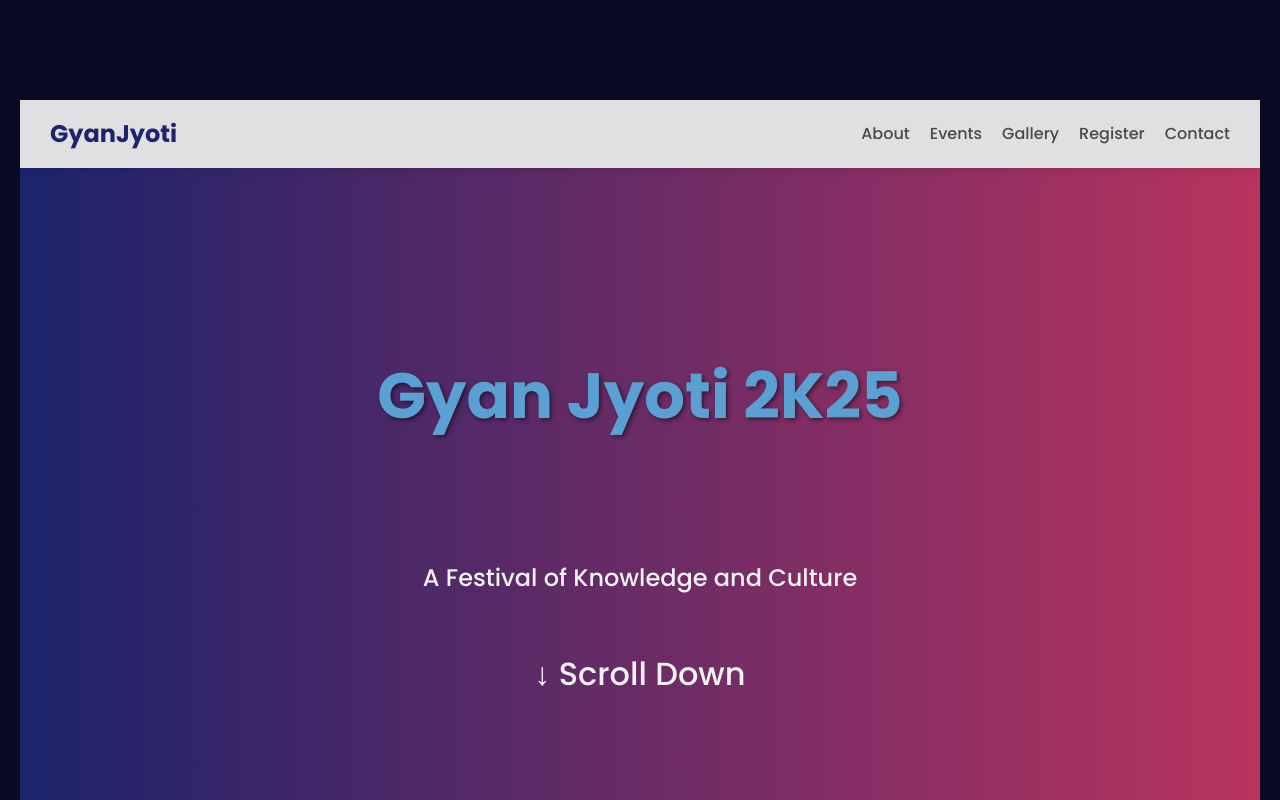
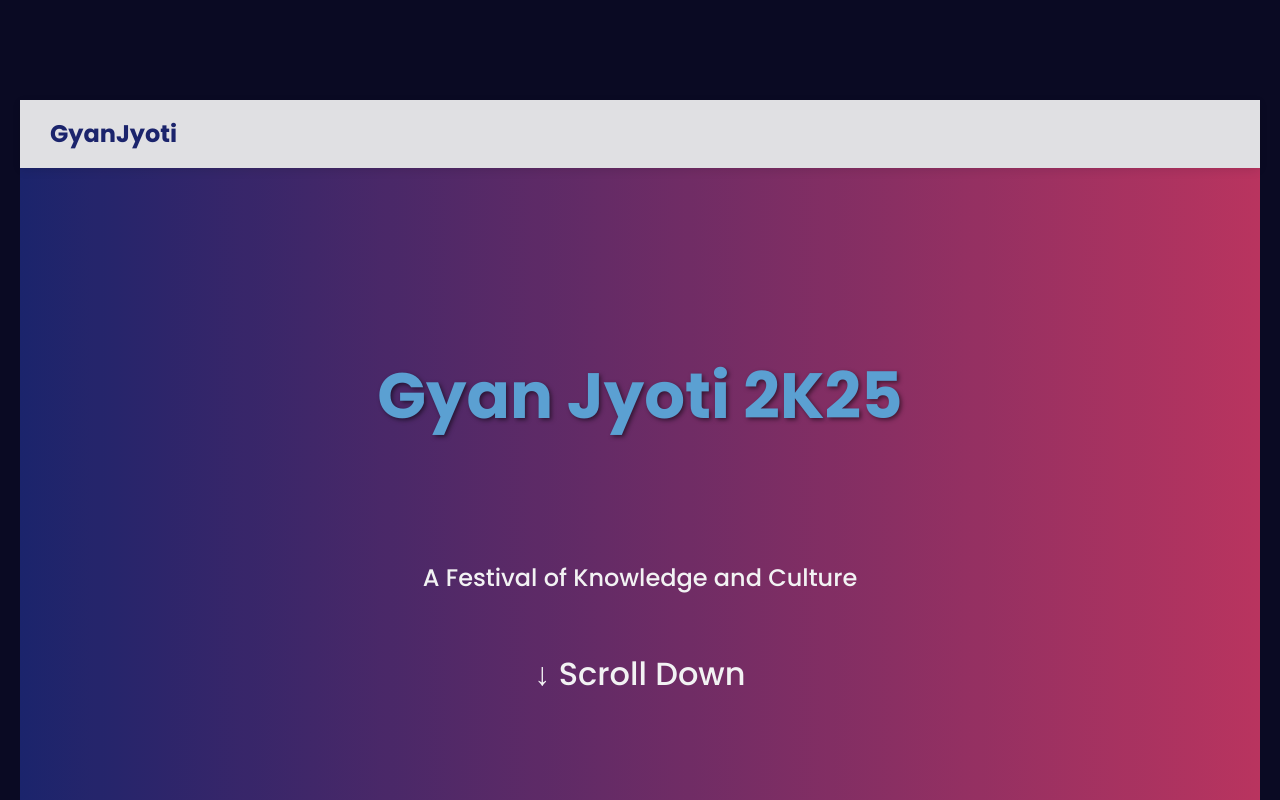
Before and after one commit to HARSHEND12/gyan-jyoti-client, a React (Create React App) app: page / in a window 1280 px wide. Shown: the top 800 px of the page. Built offline with nearby package versions, Linux system fonts and the light colour scheme.

Commit message:
Update Navbar.jsx

```diff
--- a/src/components/Navbar.jsx
+++ b/src/components/Navbar.jsx
@@ -1,15 +1,46 @@
+import { useState, useEffect, useRef } from "react";
+import { gsap } from "gsap";
 import "./Navbar.css";
 
 const Navbar = () => {
+  const [isOpen, setIsOpen] = useState(false);
+  const linksRef = useRef([]);
+
+  useEffect(() => {
+    if (isOpen) {
+      gsap.fromTo(
+        linksRef.current,
+        { opacity: 0, y: -20 },
+        { opacity: 1, y: 0, duration: 0.4, stagger: 0.1, ease: "power2.out" }
+      );
+    } else {
+      gsap.set(linksRef.current, { opacity: 0, y: -20 });
+    }
+  }, [isOpen]);
+
   return (
     <nav className="navbar">
       <div className="nav-logo">GyanJyoti</div>
-      <ul className="nav-links">
-        <li><a href="#about">About</a></li>
-        <li><a href="#events">Events</a></li>
-        <li><a href="#gallery">Gallery</a></li>
-        <li><a href="#register">Register</a></li>
-        <li><a href="#contact">Contact</a></li>
+
+      {/* Hamburger Menu */}
+      <div
+        className={`hamburger ${isOpen ? "active" : ""}`}
+        onClick={() => setIsOpen(!isOpen)}
+      >
+        <span></span>
+        <span></span>
+        <span></span>
+      </div>
+
+      {/* Links */}
+      <ul className={`nav-links ${isOpen ? "open" : ""}`}>
+        {["About", "Events", "Gallery", "Register", "Contact"].map((link, i) => (
+          <li key={link} ref={(el) => (linksRef.current[i] = el)}>
+            <a href={`#${link.toLowerCase()}`} onClick={() => setIsOpen(false)}>
+              {link}
+            </a>
+          </li>
+        ))}
       </ul>
     </nav>
   );
```
